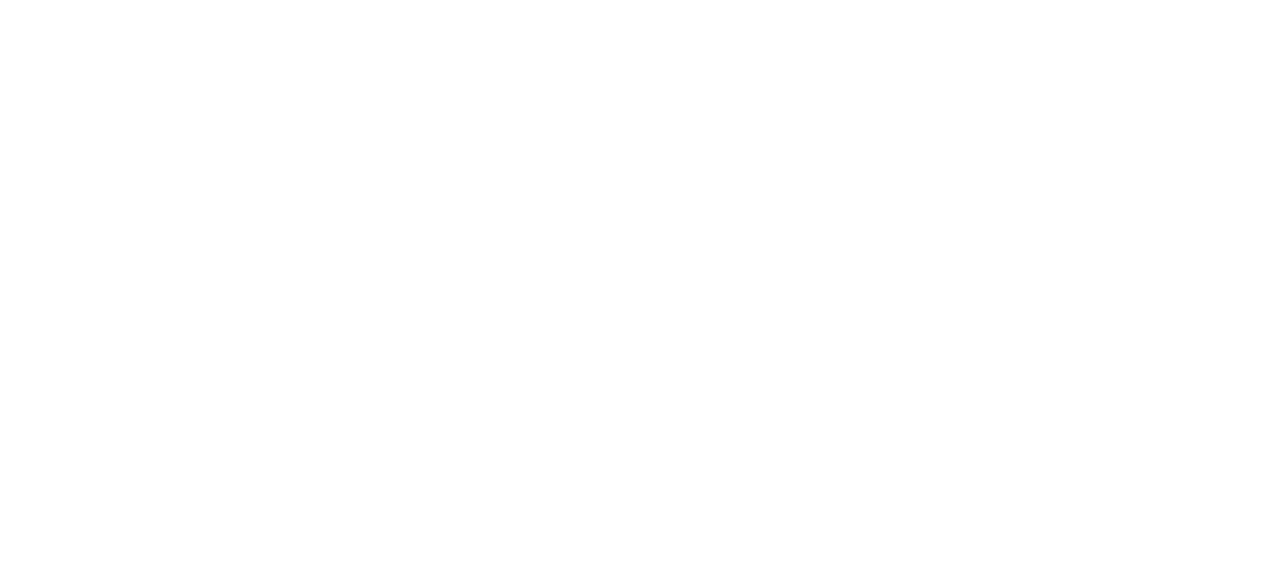
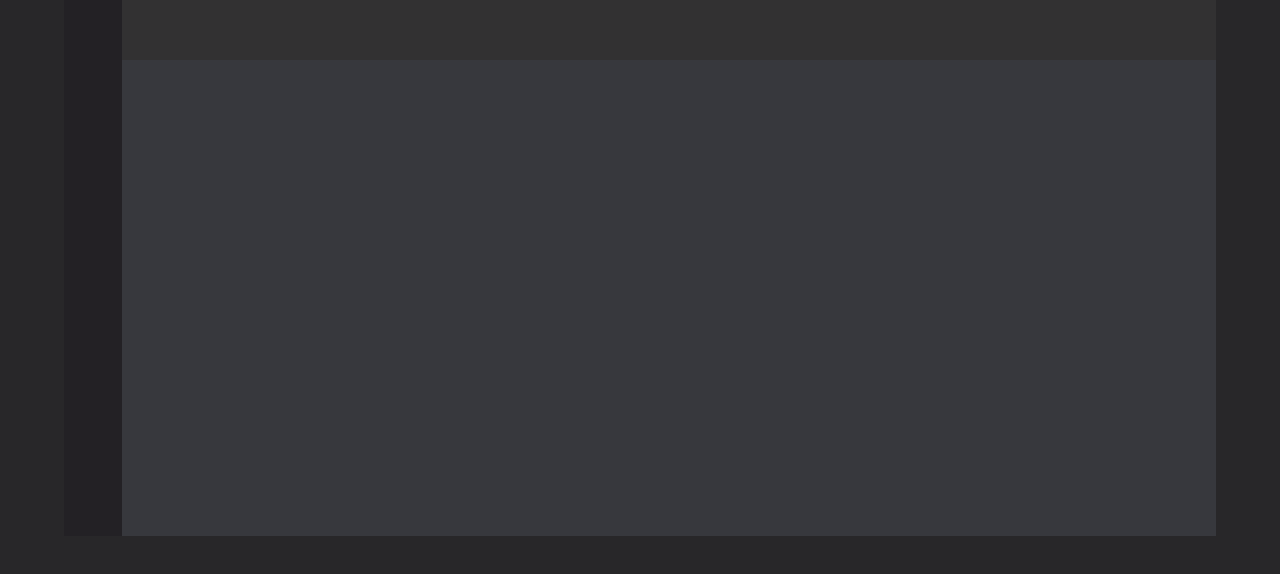
Before and after one commit to for-win/for-win_react, a React (Create React App) app: page /lobby in a window 1280 px wide. Shown: the part 104-678 px from the top of the page. Built offline with nearby package versions, Linux system fonts and the light colour scheme.

Commit message:
사이드 바 컴포넌트 추가

```diff
--- a/src/App.js
+++ b/src/App.js
@@ -10,7 +10,7 @@
         <p>
           Edit <code>src/App.js</code> and save to reload.
         </p>
-        <button className="App-link"><Link to="/home">
+        <button className="App-link"><Link to="/lobby">
           홈 화면 이동하기
         </Link></button>
       </header>
--- a/src/css/lobby.css
+++ b/src/css/lobby.css
@@ -8,15 +8,6 @@
     left: 50%;
     margin-left: -45vw;
     margin-top: -40vh;
-}
-.side-bar {
-    background-color: #232125;
-    width: 5%;
-    height: 100%;
-    display: flex;
-    position:absolute;
-    top: 0px;
-    left:0px;
 }
 .list-bar {
     background-color: #323132;
--- a/src/index.js
+++ b/src/index.js
@@ -3,13 +3,13 @@
 import { BrowserRouter, Route } from 'react-router-dom';
 import './index.css';
 import App from './App';
-import home from './lobby/lobby';
+import lobby from './lobby/lobby';
 import reportWebVitals from './reportWebVitals';
 
 ReactDOM.render(
   <BrowserRouter>
     <Route exact path='/' component={App}/>
-    <Route path='/home' component={home}/>
+    <Route path='/lobby' component={lobby}/>
   </BrowserRouter>,
   document.getElementById('root')
 );
--- /dev/null
+++ b/src/lobby/SideBar.js
@@ -0,0 +1,24 @@
+import React from 'react';
+import styled from 'styled-components';
+
+class SideBar extends React.Component {
+    render(){
+        return (
+            <SideDefault>
+
+            </SideDefault>
+        );
+    }
+}
+
+const SideDefault = styled.div`
+    background-color: #232125;
+    width: 5%;
+    height: 100%;
+    display: flex;
+    position:absolute;
+    top: 0px;
+    left:0px;
+`;
+
+export default SideBar;
--- a/src/lobby/lobby.js
+++ b/src/lobby/lobby.js
@@ -1,11 +1,12 @@
 import '../css/lobby.css';
 import styled from 'styled-components';
+import SideBar from './SideBar';
 
 function lobby() {
     return (
         <Container>
             <div className="box">
-                <div className="side-bar"></div>
+                <SideBar/>
                 <div className="list-bar"></div>
                 <div className="contents"></div>
             </div>
```
